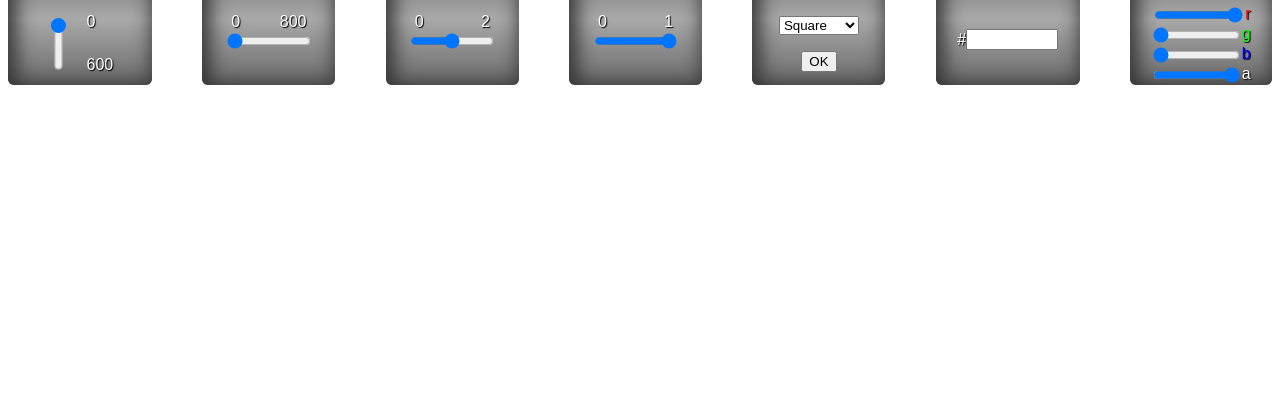
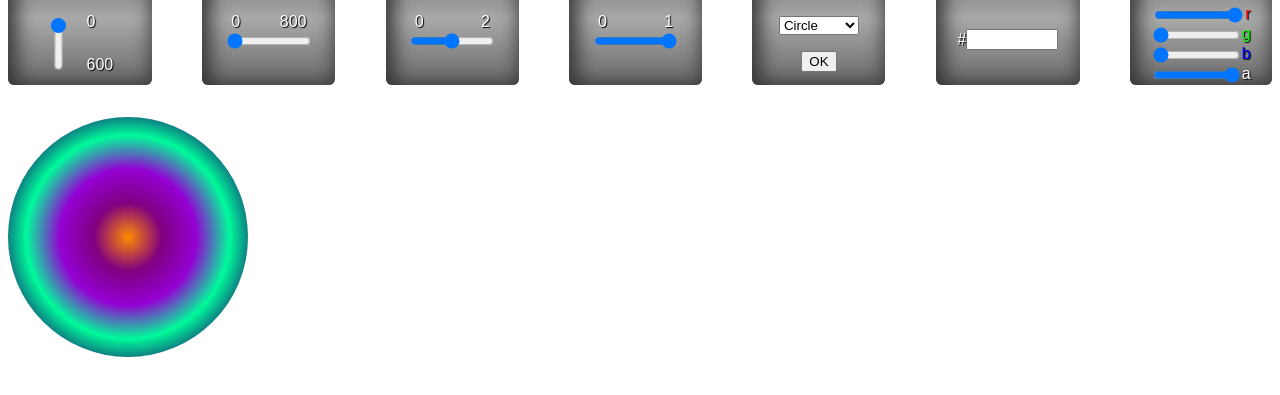
Before and after one commit to Leshista/BlockManipulation, a plain HTML site: page index.html in a window 1280 px wide. Shown: the part 55-450 px from the top of the page. Drawn offline with Linux system fonts and the light colour scheme.

Commit message:
Finished the moving block html&css

```diff
--- a/index.html
+++ b/index.html
@@ -67,7 +67,7 @@
             <div class="control-block__input-area control-block__input-area_shape">
                 <select id="shape-select" class="control-block__shape-select">
                     <option value="1">Square</option>
-                    <option value="2">Circle</option>
+                    <option value="2" selected>Circle</option>
                     <option value="3">Rhombus</option>
                 </select>
                 <button id="shape-ok">OK</button>
--- a/scss/style.scss
+++ b/scss/style.scss
@@ -81,6 +81,12 @@
     }
 }
 .main {
+    margin: 2rem auto;
+    max-width: 80rem;
 }
 .moving-block {
+    width: 15rem;
+    height: 15rem;
+    background: radial-gradient(#ff8c00, #800080, #9400d3, #00fa9a, #191970, #7b68ee);
+    border-radius: 100%;
 }
```
Also changed, not shown: css/style.css.
